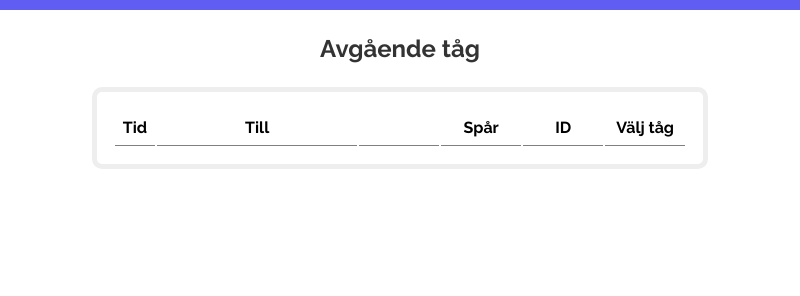
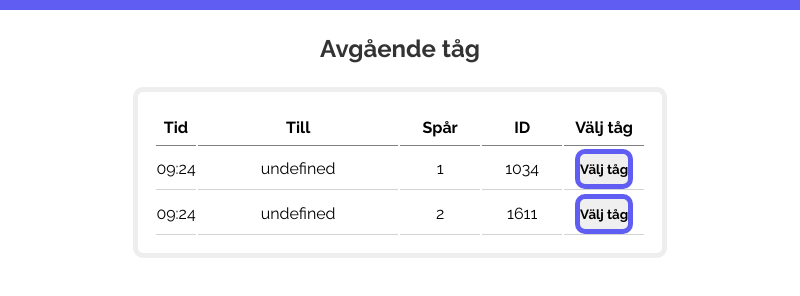
Before and after one commit to ecspresso/langpendlaren, an Electron app: page frontend/src/view/cptrafic/train.html in a window 800 px wide. Shown: the part 90-386 px from the top of the page. Drawn offline with nearby package versions, Linux system fonts and the light colour scheme.

Commit message:
Read from JSON

```diff
--- a/frontend/src/view/cptrafic/train.html
+++ b/frontend/src/view/cptrafic/train.html
@@ -9,6 +9,9 @@
        <link rel="stylesheet" href="http://code.jquery.com/ui/1.10.3/themes/smoothness/jquery-ui.css">
        <link rel="stylesheet" href="../styles/main.css">
        <link rel="stylesheet" type="text/css" href="/frontend/src/view/styles/main.css">
+       <script src="http://code.jquery.com/jquery-1.9.1.js"></script>
+       <script src="http://code.jquery.com/ui/1.10.3/jquery-ui.js"></script>
+       <link rel="stylesheet" href="http://code.jquery.com/ui/1.10.3/themes/smoothness/jquery-ui.css">
    </head>
 
    <body>
@@ -23,12 +26,12 @@
                   <tr>
                     <th scope="col" style="width:40px;">Tid</th>
                     <th scope="col" style="width:200px;">Till</th>
-                    <th scope="col" style="width:80px;"></th>
                     <th scope="col"  style="width:80px;">Spår</th>
                     <!--Train ID-->
                     <th scope="col"  style="width:80px;">ID</th>
                     <th scope="col"  style="width:80px;">Välj tåg</th>
                   </tr>
+                  <!--Utskrifter från JSON-->
                 </table>
               </div>
             </div>
@@ -43,3 +46,33 @@
 </div>
 
 </html>
+
+      <script>
+        // Read file
+        function readTextFile(file, callback) {
+        var rawFile = new XMLHttpRequest();
+        rawFile.overrideMimeType("application/json");
+        rawFile.open("GET", file, true);
+        rawFile.onreadystatechange = function() {
+            if (rawFile.readyState === 4 && rawFile.status == "200") {
+                callback(rawFile.responseText);
+            }
+        }
+        rawFile.send(null);
+        }
+        //Path to file
+        readTextFile("/frontend/src/view/cptrafic/trains.json", function(information){
+            var data = JSON.parse(information);
+            data.forEach(element => {
+              var advertisedtime = new Date(element.AdvertisedTimeAtLocation);
+              var hours = advertisedtime.getHours()
+              var minutes = advertisedtime.getMinutes()
+              if (minutes < 10) minutes = "0" + minutes
+              if (hours < 10) hours = "0" + hours
+              console.log(data)
+            //Create HTML elements in table
+            jQuery("#timeTableDeparture tr:last").
+            after("<tr><td>" + hours + ":" + minutes + "<td>" + element.ToLocation.LocationName + "</td>" + "<td>" + element.TrackAtLocation + "</td>" +
+            "<td>" + element.AdvertisedTrainIdent + "</td>" + "<td id='search_button'> <button type='button'>Välj tåg</button> </td></tr>");
+          })})
+      </script>
--- /dev/null
+++ b/frontend/src/view/cptrafic/trains.json
@@ -0,0 +1,26 @@
+[
+    {
+        "AdvertisedTimeAtLocation": "2022-12-22T10:24:00.000+01:00",
+        "AdvertisedTrainIdent": "1034",
+        "ToLocation": [
+            {
+                "LocationName": "G",
+                "Priority": 1,
+                "Order": 0
+            }
+        ],
+        "TrackAtLocation": "1"
+    },
+    {
+        "AdvertisedTimeAtLocation": "2022-12-22T10:24:00.000+01:00",
+        "AdvertisedTrainIdent": "1611",
+        "ToLocation": [
+            {
+                "LocationName": "Hb",
+                "Priority": 1,
+                "Order": 0
+            }
+        ],
+        "TrackAtLocation": "2"
+    }
+]
```
